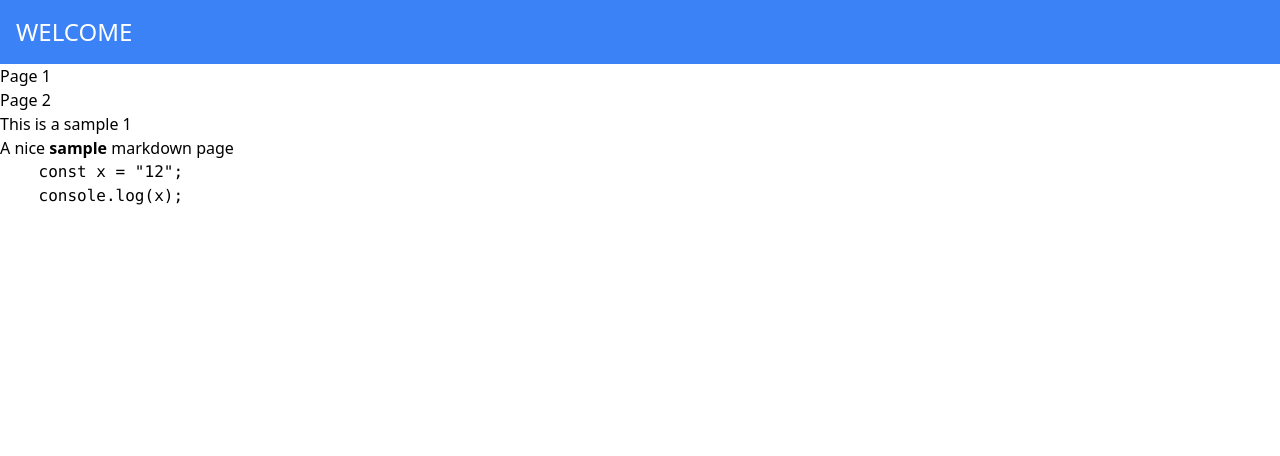
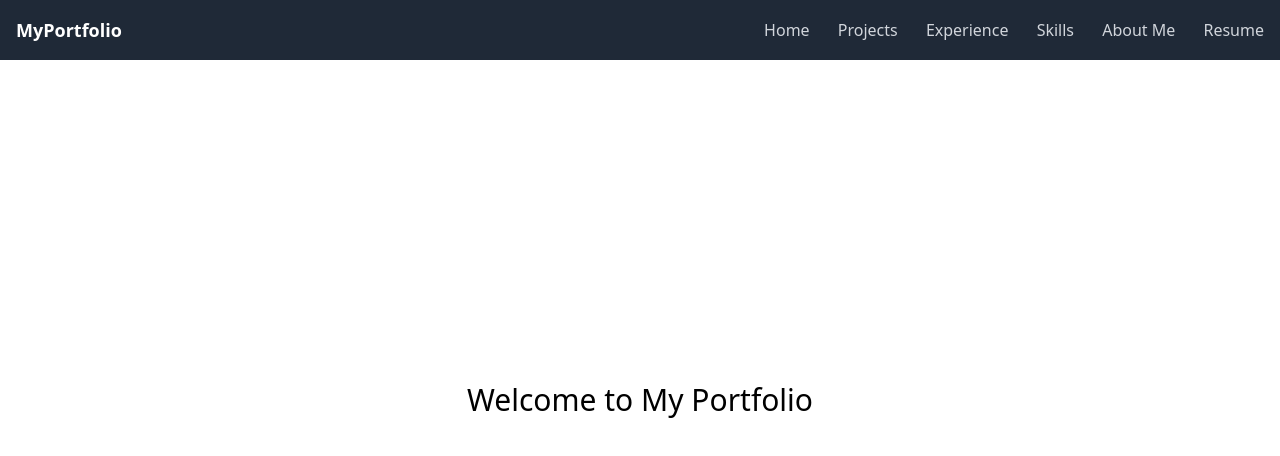
Before and after one commit to anantbahuguna/static-me, a website built with Vite: page index.html in a window 1280 px wide. Shown: the top 456 px of the page. Built offline with nearby package versions, Linux system fonts and the light colour scheme.

Commit message:
Create basic site structure

```diff
--- a/index.html
+++ b/index.html
@@ -1,14 +1,75 @@
 <!doctype html>
-<html lang="en">
+<html lang="en" class="scroll-smooth">
   <head>
     <meta charset="UTF-8" />
     <meta name="viewport" content="width=device-width, initial-scale=1.0" />
     <title>Static ME</title>
   </head>
   <body>
-    <header class="bg-blue-500 text-white p-4">
-      <h1 class="text-2xl">WELCOME</h1>
-    </header>
+    <!-- Navbar -->
+    <nav class="bg-gray-800 p-4 fixed top-0 w-full">
+      <div class="container mx-auto flex justify-between items-center">
+        <!-- Logo or Brand Name -->
+        <div class="text-white text-lg font-bold">MyPortfolio</div>
+        <!-- Navbar Links -->
+        <div class="space-x-6">
+          <a href="#home" class="text-gray-300 hover:text-white">Home</a>
+          <a href="#projects" class="text-gray-300 hover:text-white"
+            >Projects</a
+          >
+          <a href="#experience" class="text-gray-300 hover:text-white"
+            >Experience</a
+          >
+          <a href="#skills" class="text-gray-300 hover:text-white">Skills</a>
+          <a href="#about" class="text-gray-300 hover:text-white">About Me</a>
+          <a href="#resume" class="text-gray-300 hover:text-white">Resume</a>
+        </div>
+      </div>
+    </nav>
+    <div class="main overflow-y-scroll snap-y snap-mandatory">
+      <!-- Content Sections (for navigation links) -->
+      <section
+        id="home"
+        class="h-screen bg-white flex items-center justify-center snap-start"
+      >
+        <h1 class="text-3xl">Welcome to My Portfolio</h1>
+      </section>
+
+      <section
+        id="projects"
+        class="h-screen bg-gray-100 flex items-center justify-center snap-start"
+      >
+        <h1 class="text-3xl">Projects</h1>
+      </section>
+
+      <section
+        id="experience"
+        class="h-screen bg-white flex items-center justify-center"
+      >
+        <h1 class="text-3xl">Experience</h1>
+      </section>
+
+      <section
+        id="skills"
+        class="h-screen bg-gray-100 flex items-center justify-center"
+      >
+        <h1 class="text-3xl">Skills</h1>
+      </section>
+
+      <section
+        id="about"
+        class="h-screen bg-white flex items-center justify-center"
+      >
+        <h1 class="text-3xl">About Me</h1>
+      </section>
+
+      <section
+        id="resume"
+        class="h-screen bg-gray-100 flex items-center justify-center"
+      >
+        <h1 class="text-3xl">Resume</h1>
+      </section>
+    </div>
     <nav>
       <ul>
         <li><a href="#" id="page-1-link">Page 1</a></li>
```
